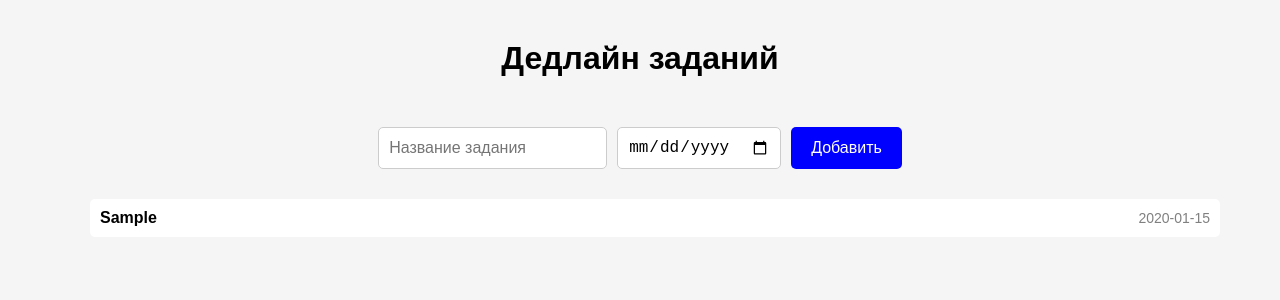
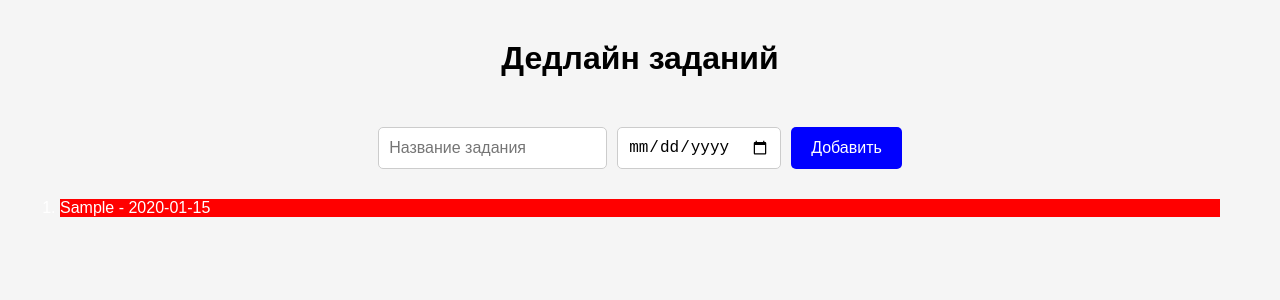
Before and after one commit to monri-byte/Calendar, a React (Create React App) app: page / in a window 1280 px wide. Both pictures are taken after typing "Sample", "2020-01-15" into the empty fields and a click on the button "Добавить". Shown: the top 300 px of the page. Built offline with nearby package versions, Linux system fonts and the light colour scheme.

Commit message:
com4 overdue

```diff
--- a/src/App.js
+++ b/src/App.js
@@ -1,6 +1,7 @@
 import React, { useState } from 'react';
 import './App.css';
 import TaskForm from './components/TaskForm';
+import Overdue from './components/Overdue';
 
 function App() {
   const [tasks, setTasks] = useState([]);
@@ -14,31 +15,11 @@
     setTasks([newTask].concat(tasks));
   };
 
-  const sortTasksByDate = (tasksToSort) => {
-    const sortedTasks = [];
-    for (let i = 0; i < tasksToSort.length; i++) {
-      sortedTasks[i] = tasksToSort[i];
-    }
-    sortedTasks.sort(function(a, b) {
-      return new Date(a.deadline) - new Date(b.deadline);
-    });
-    return sortedTasks;
-  };
-
-  const sortedTasks = sortTasksByDate(tasks);
-
   return (
     <div className="app">
       <h1>Дедлайн заданий</h1>
       <TaskForm onAddTask={addTask} />
-      <ol className="tasks-list">
-        {sortedTasks.map((task, index) => (
-          <li key={task.id} className="task-item">
-            <span className="task-title">{task.title}</span>
-            <span className="task-deadline">{task.deadline}</span>
-          </li>
-        ))}
-      </ol>
+      <Overdue tasks={tasks} />
     </div>
   );
 }
--- /dev/null
+++ b/src/components/Overdue.css
@@ -0,0 +1,8 @@
+.overdue-item {
+  margin-bottom: 15px;
+}
+
+.overdue-warning {
+  background-color: red;
+  color: white;
+}
--- /dev/null
+++ b/src/components/Overdue.js
@@ -0,0 +1,45 @@
+import React from 'react';
+import './Overdue.css';
+
+const Overdue = ({ tasks }) => {
+  const getCurrentDate = () => {
+    const today = new Date();
+    today.setHours(0, 0, 0, 0);
+    return today;
+  };
+
+  const isOverdue = (deadline) => {
+    const taskDeadline = new Date(deadline);
+    taskDeadline.setHours(0, 0, 0, 0);
+    const today = getCurrentDate();
+    return taskDeadline < today;
+  };
+
+  const sortTasksByDate = (tasksToSort) => {
+    const sortedTasks = [];
+    for (let i = 0; i < tasksToSort.length; i++) {
+      sortedTasks[i] = tasksToSort[i];
+    }
+    sortedTasks.sort(function(a, b) {
+      return new Date(a.deadline) - new Date(b.deadline);
+    });
+    return sortedTasks;
+  };
+
+  const sortedTasks = sortTasksByDate(tasks);
+
+  return (
+    <ol>
+      {sortedTasks.map((task, index) => (
+        <li
+          key={task.id}
+          className={isOverdue(task.deadline) ? 'overdue-item overdue-warning' : 'overdue-item'}
+        >
+          {task.title} - {task.deadline}
+        </li>
+      ))}
+    </ol>
+  );
+};
+
+export default Overdue;
```
